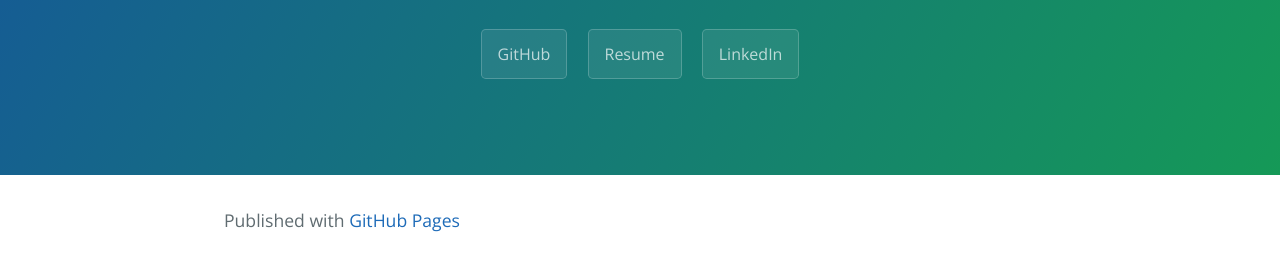
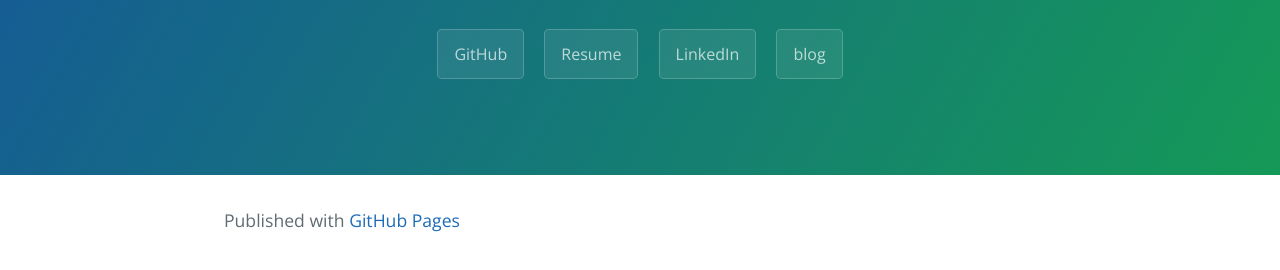
Before and after one commit to aniquedavla/aniquedavla.github.io, a plain HTML site: page index.html in a window 1280 px wide. Shown: the part 238-508 px from the top of the page. Drawn offline with nearby package versions, Linux system fonts and the light colour scheme.

Commit message:
blog link

```diff
--- a/index.html
+++ b/index.html
@@ -16,6 +16,7 @@
       <a id="forkme_banner" href="https://github.com/aniquedavla" class="btn">GitHub</a>
       <a id="forkme" href="files/aniqueResumeUpdated.pdf" target="_blank" class="btn">Resume</a>
       <a id="forkme" href="https://www.linkedin.com/in/aniquedavla" target="_blank" class="btn">LinkedIn</a>
+      <a id="forkme" href="https://blog.aniquedavla.com" target="_blank" class="btn">blog</a>
 
     </section>
 
```
